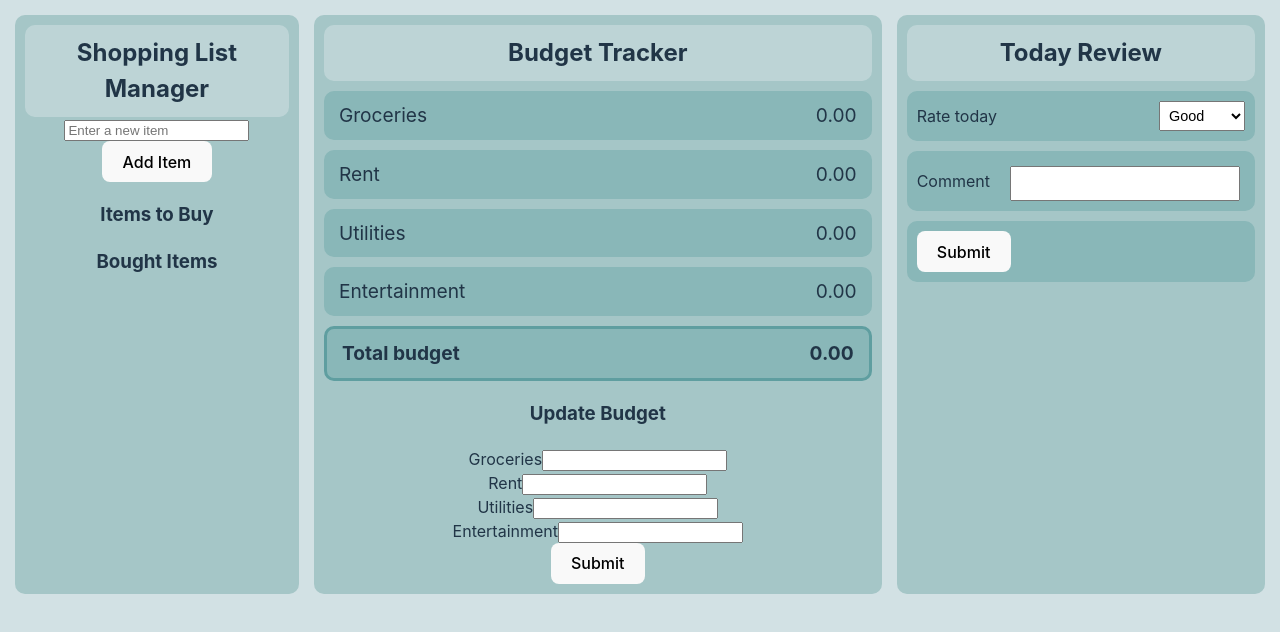
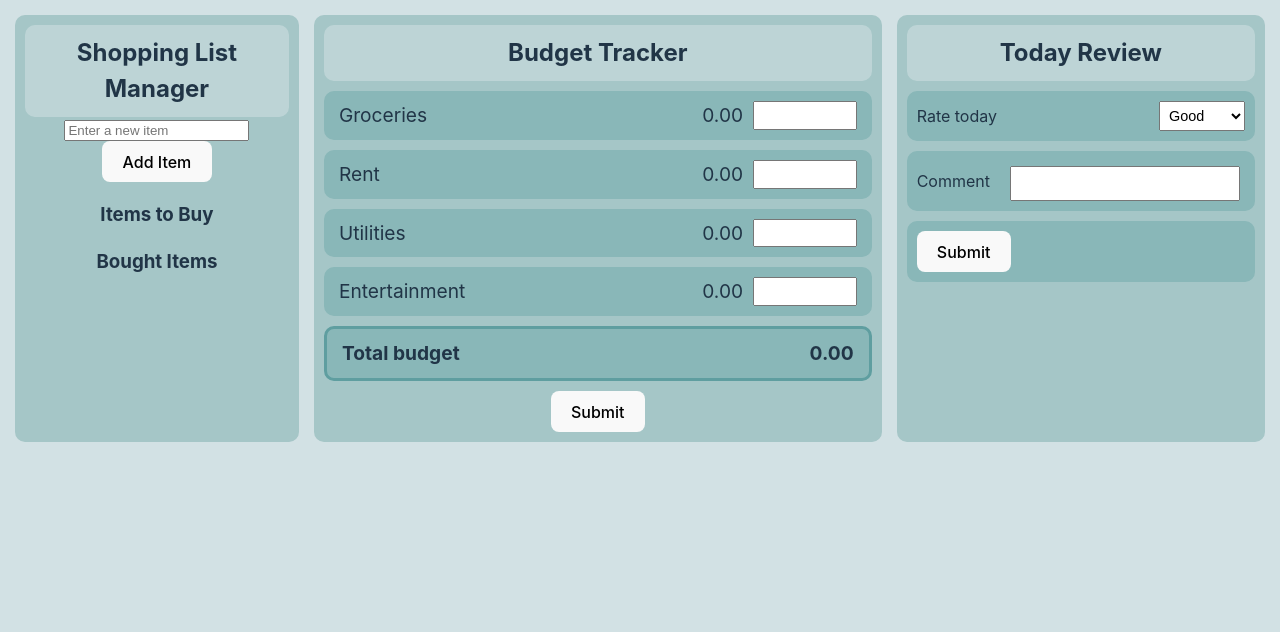
Before and after one commit to Renatuscape/AcademicWork-OrganiserApp, a React (Vite) app: page / in a window 1280 px wide. Both pictures are taken after a click on the button "Edit Budget". Shown: the top 632 px of the page. Built offline with nearby package versions, Linux system fonts and the light colour scheme.

Commit message:
Moved input fields for budget

```diff
--- a/src/BudgetTracker.tsx
+++ b/src/BudgetTracker.tsx
@@ -36,6 +36,7 @@ function BudgetTracker() {
                     <div className="budget-row" key={key}>
                         <span id="key">{capitalizeFirstLetter(key)}</span>
                         <span id="value">{value.toFixed(2)}</span>
+                        {updateEnabled && <input name={key} type="number"></input>}
                     </div>
                 ))}
                 <div className="budget-row" id="budget-total">
@@ -43,15 +44,7 @@ function BudgetTracker() {
                 </div>
             </div>
             {updateEnabled &&
-                <div className="update-budget">
-                    <h3>Update Budget</h3><form>
-                        {Object.entries(budget).map(([key]) => (
-                            <div>
-                                <span>{capitalizeFirstLetter(key)}</span><input name={key} type="number"></input>
-                            </div>
-                        ))}
-                        <button onClick={() => setUpdateEnabled(false)}>Submit</button>
-                    </form></div>
+                <button onClick={() => setUpdateEnabled(false)}>Submit</button>
             }
             {!updateEnabled &&
                 <button onClick={() => setUpdateEnabled(true)}>Edit Budget</button>
```
